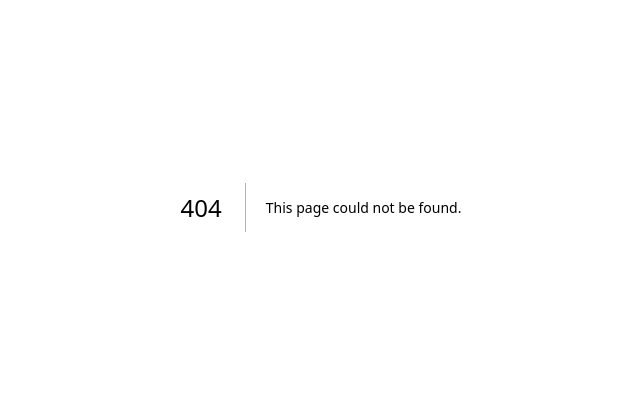
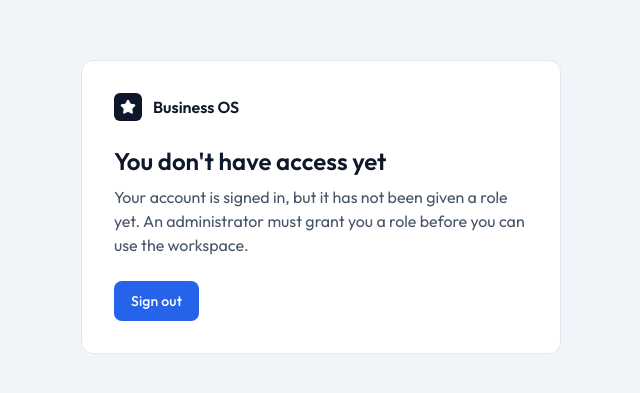
Before and after one commit to techrida/business-os-platform, a Next.js app in the folder apps/workspace/: page /no-access in a window 1280 px wide. Before the commit this address had no page. Shown: the part 193-586 px from the top of the page, without its empty margins (319-959 px from the left). Built offline with nearby package versions, Linux system fonts and the light colour scheme; no server answers.

Commit message:
workspace: no-access page for staff without a role (CR-02)

```diff
--- /dev/null
+++ b/apps/workspace/src/app/no-access/page.tsx
@@ -0,0 +1,37 @@
+import { redirect } from 'next/navigation';
+
+import { NoticeCard } from '@/components/shell/notice-card';
+import { Button } from '@/components/ui/button';
+import { CenteredPage } from '@/components/ui/centered-page';
+import { getSession } from '@/lib/session';
+
+/**
+ * Staff who signed in but hold no project role (CR-02). Lives outside the `(app)` group so it
+ * renders without the shell.
+ *
+ * It must also render without a session: the API refuses role-less staff, so a login can fail
+ * before a session exists. Sending those visitors to /auth/login would loop.
+ */
+export default async function NoAccessPage() {
+  const session = await getSession();
+  if (session?.orgKind === 'staff' && session.roles.length > 0) redirect('/');
+  if (session && session.orgKind !== 'staff') redirect('/staff-only');
+
+  return (
+    <CenteredPage>
+      <NoticeCard
+        title="You don't have access yet"
+        actions={
+          <form method="post" action="/auth/logout">
+            <Button type="submit">Sign out</Button>
+          </form>
+        }
+      >
+        <p>
+          Your account is signed in, but it has not been given a role yet. An administrator must
+          grant you a role before you can use the workspace.
+        </p>
+      </NoticeCard>
+    </CenteredPage>
+  );
+}
```
